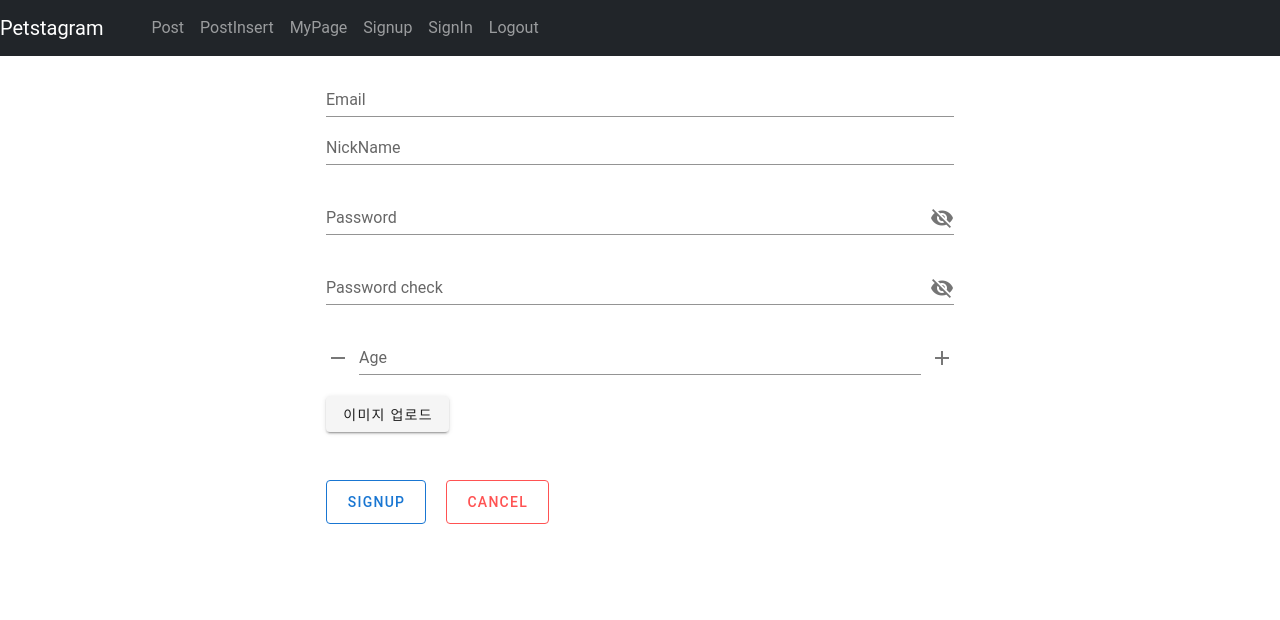
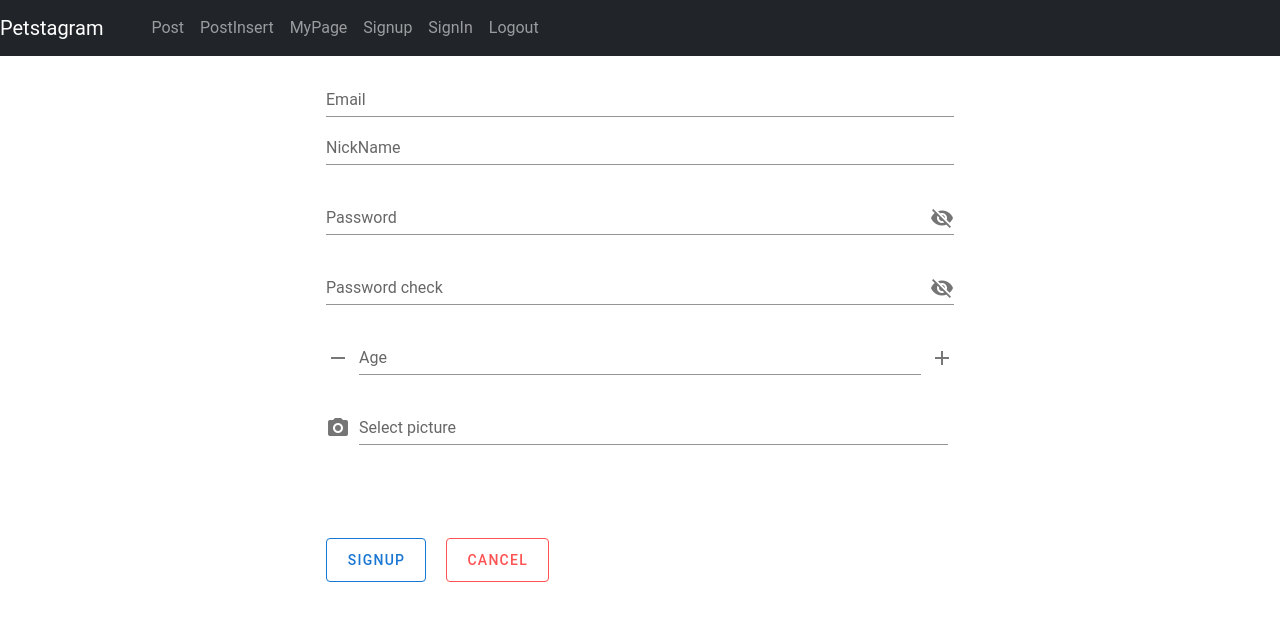
Before and after one commit to chd830/Petstagram, a Vue app in the folder front/petstagram/: page /signup in a window 1280 px wide. Shown: the top 620 px of the page. Built offline with nearby package versions, Linux system fonts and the light colour scheme; no server answers.

Commit message:
회원가입에서 이미지 사진이 저장되지 않는점 수정. users정보에 나이와 사진정보 들어가지 않는 것 수정

```diff
--- a/front/petstagram/src/components/Users/MyPage.vue
+++ b/front/petstagram/src/components/Users/MyPage.vue
@@ -64,7 +64,7 @@ export default {
     }
   },
 mounted() {
-  var data = firebase.storage().ref().child(`users/this.userEmail`)
+  var data = firebase.storage().ref().child(`users/${this.userEmail}`)
   data.getDownloadURL()
   .then(function(url) {
     //this.userImg를 못읽어서 이미지를 띄울 수 없음 값은 가져와짐!
@@ -112,6 +112,7 @@ created() {
       .then(() => {
         storageRef.getDownloadURL()
         .then(url => {
+          console.log("URL: ",url);
           // 동기 비동기 문제 해결할 것
           this.imgURL = url
           this.$http.post('http://localhost:8000/api/v1/user/update', {
@@ -127,7 +128,7 @@ created() {
               withCredentials: true,
           }).then(() => {
             alert('개인정보 변경이 완료되었습니다.')
-            router.push("/signin")
+            // router.push("/signin")
           })
         })
       })
--- a/front/petstagram/src/components/Users/SignUp.vue
+++ b/front/petstagram/src/components/Users/SignUp.vue
@@ -36,11 +36,16 @@
       prepend-icon="remove"
       @click:prepend="decrement">
       </v-text-field>
-    <input ref="imageInput" type="file" hidden @change="onChangeImages">
-    <v-btn type="button" @click="onClickImageUpload">이미지 업로드</v-btn>
-    <v-img
-      v-if="imageUrl" :src="imageUrl"
-    ></v-img>
+    <!-- <input ref="imageInput" type="file" hidden @change="onChangeImages"> -->
+    <v-img :src="imageUrl"></v-img>
+    <v-file-input
+      @change="changeImg"
+      :rules="[rules.max]"
+      accept="image/png, image/jpeg, image/bmp"
+      placeholder="Select picture"
+      prepend-icon="mdi-camera"
+      style="width:99%"
+    ></v-file-input>
     <br/><br/><br/>
     <v-btn v-on:click="signup" color="primary" large outlined>
       SignUp
@@ -72,22 +77,20 @@ export default {
       show2: false,
       password: 'Password',
       rules: {
+        max: value => !value || value.size < 2000000 || 'Avatar size should be less than 2 MB!',
         required: value => !!value || 'Required.',
         min: v => v.length >= 4 || 'Min 4 characters',
         emailMatch: () => (`The email and password you entered don't match`),
+
       }
     }
   },
   methods: {
-    onClickImageUpload() {
-      this.$refs.imageInput.click();
-    },
-    onChangeImages(e) {
-        console.log(e.target.files)
-        const file = e.target.files[0]; // Get first index in files
-        console.log(file)
-        this.imageUrl = URL.createObjectURL(file); // Create File URL
-        console.log(this.imageUrl)
+    changeImg(file) {
+      if (file) {
+        this.imgURL = URL.createObjectURL(file)
+        this.userImg = file
+      } else {this.imgURL=null}
     },
     increment() {
       this.userAge += 1
@@ -104,16 +107,20 @@ export default {
         alert('입력한 두 비밀번호가 일치하지 않습니다.')
         return
       }
+      console.log("USERIMG: ",this.userImg);
       const storageRef = firebase.storage().ref(`users/${this.userEmail}`)
-      storageRef.put(this.imgFile)
+      storageRef.put(this.userImg)
       .then(() => {
         storageRef.getDownloadURL()
         .then(url => {
           // 동기 비동기 문제 해결할 것
           this.imgURL = url
+          console.log("IMGURL: ",this.imgURL)
+          console.log("URL: ",this.url)
           this.$http.post('http://localhost:8000/api/v1/user/signup', {
             userEmail: this.userEmail,
             userNickname: this.userNickname,
+            userAge: this.userAge,
             userImg: this.imgURL,
             userPwd : this.userPwd,
           },
```
Also changed, not shown: 1 other file (tests, documents, lock files or other folders). Lines whose indentation alone changed are shown as unchanged.
